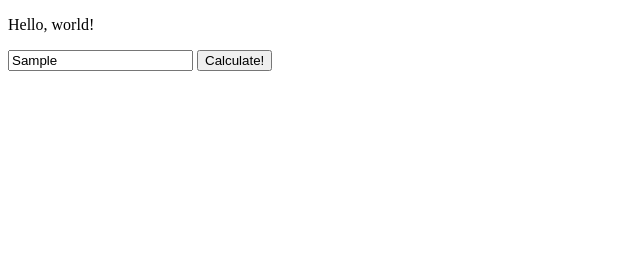
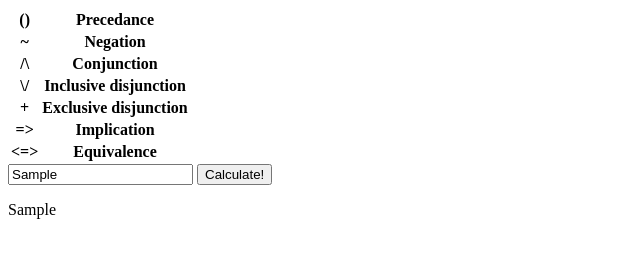
Before and after one commit to desmond-rhodes/formal-boolean.js, a plain HTML site: page index.html in a window 1280 px wide. Both pictures are taken after typing "Sample" into the empty fields and a click on the button "Calculate!". Shown: the whole page, without its empty margins (0-640 px from the left). Drawn offline with Linux system fonts and the light colour scheme.

Commit message:
Output mechanism

```diff
--- a/index.html
+++ b/index.html
@@ -11,11 +11,51 @@
 
 	<body>
 
-		<p>Hello, world!</p>
+		<table>
+
+			<tr>
+				<th>()</th>
+				<th>Precedance</th>
+			</tr>
+
+			<tr>
+				<th>~</th>
+				<th>Negation</th>
+			</tr>
+
+			<tr>
+				<th>/\</th>
+				<th>Conjunction</th>
+			</tr>
+
+			<tr>
+				<th>\/</th>
+				<th>Inclusive disjunction</th>
+			</tr>
+
+			<tr>
+				<th>+</th>
+				<th>Exclusive disjunction</th>
+			</tr>
+
+			<tr>
+				<th>=&gt;</th>
+				<th>Implication</th>
+			</tr>
+
+			<tr>
+				<th>&lt;=&gt;</th>
+				<th>Equivalence</th>
+			</tr>
+
+		</table>
 
 		<input id="expression" type="text">
 		<input id="calculate" type="button" value="Calculate!">
 
+		<div id="output">
+		</div>
+
 	</body>
 
 <html>
--- a/script.js
+++ b/script.js
@@ -4,8 +4,18 @@ expression.addEventListener("keydown", enter);
 const button = document.getElementById("calculate");
 button.addEventListener("click", calculate);
 
+const template = document.getElementById("output");
+
 function calculate() {
-	console.log(expression.value);
+	const output = template.cloneNode(true);
+
+	const message = document.createElement("p");
+	message.innerHTML = expression.value;
+
+	output.appendChild(message);
+
+	const replace = document.getElementById("output");
+	replace.parentNode.replaceChild(output, replace);
 }
 
 function enter(event) {
```
